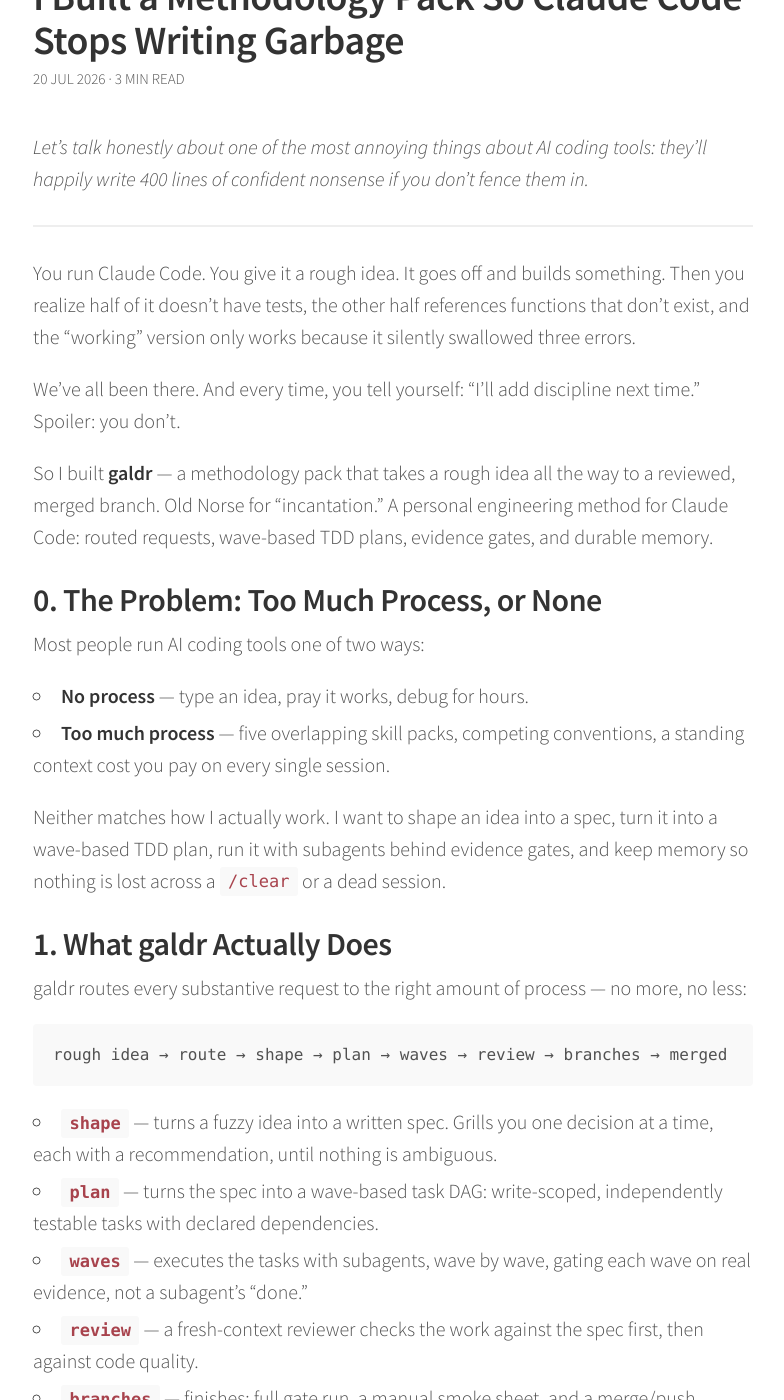
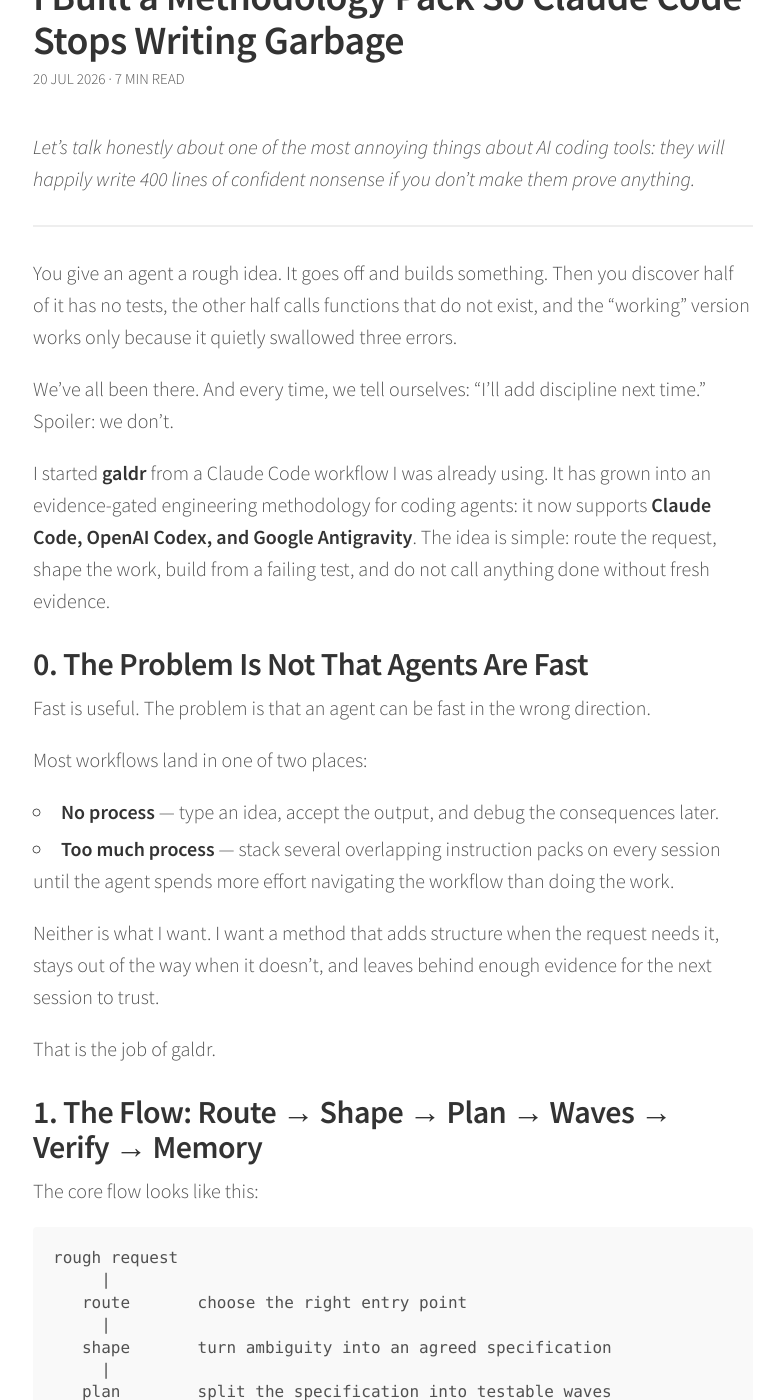
Before and after one commit to nyelonong/nyelonong.github.io, a Jekyll site: the page built from _posts/2026-07-20-galdr-claude-code-methodology.markdown, in a window 1280 px wide and 1400 px high, scrolled down 230 px. Shown: the whole window, without its empty margins (247-1031 px from the left). Built offline with Jekyll 4.4.1, drawn with Linux system fonts in a browser that asks for light colours; some of the changed text lies outside the part shown.

Commit message:
post: refresh galdr methodology article

````diff
--- a/_posts/2026-07-20-galdr-claude-code-methodology.markdown
+++ b/_posts/2026-07-20-galdr-claude-code-methodology.markdown
@@ -2,58 +2,131 @@
 layout: post
 title:  "I Built a Methodology Pack So Claude Code Stops Writing Garbage"
 date:   2026-07-20
-categories: [learnings]
+categories: [blog]
 ---
 
-
-*Let's talk honestly about one of the most annoying things about AI coding tools: they'll happily write 400 lines of confident nonsense if you don't fence them in.*
+*Let's talk honestly about one of the most annoying things about AI coding tools: they will happily write 400 lines of confident nonsense if you don't make them prove anything.*
 
 ***
 
-You run Claude Code. You give it a rough idea. It goes off and builds something. Then you realize half of it doesn't have tests, the other half references functions that don't exist, and the "working" version only works because it silently swallowed three errors.
+You give an agent a rough idea. It goes off and builds something. Then you discover half of it has no tests, the other half calls functions that do not exist, and the "working" version works only because it quietly swallowed three errors.
 
-We've all been there. And every time, you tell yourself: "I'll add discipline next time." Spoiler: you don't.
+We've all been there. And every time, we tell ourselves: "I'll add discipline next time." Spoiler: we don't.
 
-So I built **galdr** — a methodology pack that takes a rough idea all the way to a reviewed, merged branch. Old Norse for "incantation." A personal engineering method for Claude Code: routed requests, wave-based TDD plans, evidence gates, and durable memory.
+I started **galdr** from a Claude Code workflow I was already using. It has grown into an evidence-gated engineering methodology for coding agents: it now supports **Claude Code, OpenAI Codex, and Google Antigravity**. The idea is simple: route the request, shape the work, build from a failing test, and do not call anything done without fresh evidence.
 
-## 0. The Problem: Too Much Process, or None
+## 0. The Problem Is Not That Agents Are Fast
 
-Most people run AI coding tools one of two ways:
-- **No process** — type an idea, pray it works, debug for hours.
-- **Too much process** — five overlapping skill packs, competing conventions, a standing context cost you pay on every single session.
+Fast is useful. The problem is that an agent can be fast in the wrong direction.
 
-Neither matches how I actually work. I want to shape an idea into a spec, turn it into a wave-based TDD plan, run it with subagents behind evidence gates, and keep memory so nothing is lost across a `/clear` or a dead session.
+Most workflows land in one of two places:
 
-## 1. What galdr Actually Does
+- **No process** — type an idea, accept the output, and debug the consequences later.
+- **Too much process** — stack several overlapping instruction packs on every session until the agent spends more effort navigating the workflow than doing the work.
 
-galdr routes every substantive request to the right amount of process — no more, no less:
+Neither is what I want. I want a method that adds structure when the request needs it, stays out of the way when it doesn't, and leaves behind enough evidence for the next session to trust.
+
+That is the job of galdr.
+
+## 1. The Flow: Route → Shape → Plan → Waves → Verify → Memory
+
+The core flow looks like this:
 
 ```
-rough idea → route → shape → plan → waves → review → branches → merged
+rough request
+     |
+   route       choose the right entry point
+     |
+   shape       turn ambiguity into an agreed specification
+     |
+   plan        split the specification into testable waves
+     |
+   waves       execute bounded work with evidence gates
+     |
+  verify       collect fresh evidence and run independent review
+     |
+  memory       record what happened so the next session can resume
 ```
 
-- **`shape`** — turns a fuzzy idea into a written spec. Grills you one decision at a time, each with a recommendation, until nothing is ambiguous.
-- **`plan`** — turns the spec into a wave-based task DAG: write-scoped, independently testable tasks with declared dependencies.
-- **`waves`** — executes the tasks with subagents, wave by wave, gating each wave on real evidence, not a subagent's "done."
-- **`review`** — a fresh-context reviewer checks the work against the spec first, then against code quality.
-- **`branches`** — finishes: full gate run, a manual smoke sheet, and a merge/push decision that is always yours.
+The names are not decoration. Each stage answers a different question:
 
-## 2. The Part That Keeps It Honest
+- **`route`** — Is this a feature, a bug, a design question, a prototype, or something that needs no ceremony?
+- **`shape`** — What exactly are we building? The agent asks one decision at a time, makes a recommendation, and turns the answers into a written spec.
+- **`plan`** — How can we build that spec as small, write-scoped, independently testable tasks?
+- **`waves`** — Which tasks can run together, and what evidence must exist before the next wave starts?
+- **`verify`** — Did the checks actually run? Is the evidence fresh? Does an independent reviewer agree with the spec and the implementation?
+- **`memory`** — What was decided, what passed, what failed, and what should the next session verify before continuing?
 
-Three things stop galdr from lying to you:
+A rough idea should not jump straight to production code. But a tiny question should not require a ceremony either. Routing is the part that keeps the methodology practical.
 
-**Evidence gates.** Every RED, GREEN, gate, and review verdict is a greppable `EV` line in `memory-progress.md`, tied to the commit that produced it. You can't fake "done."
+## 2. Failing Test First Is the Brake
 
-**Durable memory.** State lives in `memory.md` and `memory-progress.md`. A new session reads them first and re-verifies claims with commands — so work survives `/clear`, compaction, and session death.
+The most important rule is also the easiest to explain:
 
-**Usage-aware.** A pre-dispatch guard parks the run before it burns past your 5-hour / 7-day limit and resumes cleanly. Each wave reports tokens spent and your real usage %.
+> No production code without a failing test first.
 
-## 3. Why Pure Markdown
+That means we start with a focused RED test that expresses the behavior we expect. Only then do we write the smallest implementation that makes it GREEN.
 
-No build step. 17 skills, each also a slash command (`/galdr:<name>`). Small enough to leave on all the time, held to the same standard it holds your code to: every discipline rule was tested against an agent that didn't have it before it shipped.
+```text
+RED   -> write the test and watch it fail for the right reason
+GREEN -> implement the smallest behavior that passes
+VERIFY -> run the relevant checks again and record fresh evidence
+```
 
-## The Honest Conclusion
+Why insist on seeing RED? Because a test that has never failed might not test anything useful. It may be wired to the wrong function, assert the wrong result, or pass for an accidental reason.
 
-galdr won't make Claude Code smarter. It makes it *disciplined*. If you're tired of reviewing AI-generated slop, fence it in.
+The failing test is not bureaucracy. It is the first proof that the test can catch the bug we are trying to prevent.
 
-→ github.com/nyelonong/galdr
+## 3. "Done" Needs Fresh Evidence
+
+An agent saying "done" is a claim, not evidence.
+
+galdr treats verification as a separate step. The workflow runs the relevant checks, records the result, includes skipped checks in the report, and refuses to quietly convert "I think this works" into "this works."
+
+That distinction matters when a command was not run, when a test was filtered out, or when the code changed after the last successful check. Fresh evidence means evidence from the current state, not a memory of an earlier state.
+
+There is also an independent review pass. A fresh context checks the work against the specification first, then checks the code quality. This is deliberately separate from the agent that wrote the code. Otherwise the same reasoning that produced a mistake is also the only reasoning judging it.
+
+## 4. Memory and Crash Recovery
+
+What happens when the session dies halfway through a task? Or the context gets compacted? Or you close the terminal and return tomorrow?
+
+Without durable memory, the agent has to guess. That is where duplicated work and invented status reports begin.
+
+galdr keeps the important state in a durable record: decisions, task progress, evidence, review verdicts, and the next safe action. A new session reads that record and re-verifies the last claims before continuing.
+
+This also makes crash recovery possible. If a session stops unexpectedly, the next one can inspect what actually landed, separate completed work from in-flight work, and resume from the ledger instead of pretending it remembers the conversation.
+
+## 5. Usage-Aware Execution
+
+An agent should know when to stop.
+
+Long-running work is split into waves, and execution pays attention to usage rather than burning through a limit in the middle of an uncommitted task. When the budget or quota says to pause, the workflow parks cleanly, keeps completed work intact, and leaves a resumable record.
+
+That is a small change in behavior with a big practical effect. "We ran out of context" becomes "we stopped at a known boundary and can continue from there."
+
+## 6. Small Enough to Keep Around
+
+The current public package contains **21 skills**, each available as a slash command. It is pure Markdown with no build step. The skills cover the always-on discipline, the main route-to-merge flow, debugging, review, usage, backlog, and a few on-ramps for work that should not start with a full feature plan.
+
+The same methodology can be installed for the three supported runtimes. The wiring differs between Claude Code, Codex, and Antigravity, but the engineering rules stay the same: failing test first, fresh evidence before done, independent review, durable memory.
+
+That was the point of moving beyond the original Claude Code workflow. The method should travel with the engineer, not be trapped inside one interface.
+
+## 7. The Honest Conclusion
+
+galdr does not make an agent smarter. It makes the agent more accountable.
+
+It gives us a route through ambiguity, a failing test before implementation, evidence instead of optimism, a second set of eyes, and memory that survives the session. That is enough to change the kind of work an agent can safely do.
+
+If you want to see the methodology, the public repository is here:
+
+→ [github.com/nyelonong/galdr](https://github.com/nyelonong/galdr)
+
+## 8. A Separate Toolkit for Pi Users
+
+I also built **[pi-packages](https://github.com/nyelonong/pi-packages)** as a separate public toolkit for people who use Pi. It is **not a Pi port of galdr** and should be treated as its own package.
+
+It includes extensions for `ask_decision` and `council`, workflow skills for `investigate`, `shape`, `implement`, `verify`, and `go-engineering`, plus shortcuts such as `feature-journey` and `task-boundary`.
+
+Different package, same interest: make the agent show its work instead of asking us to trust a confident paragraph.
````
